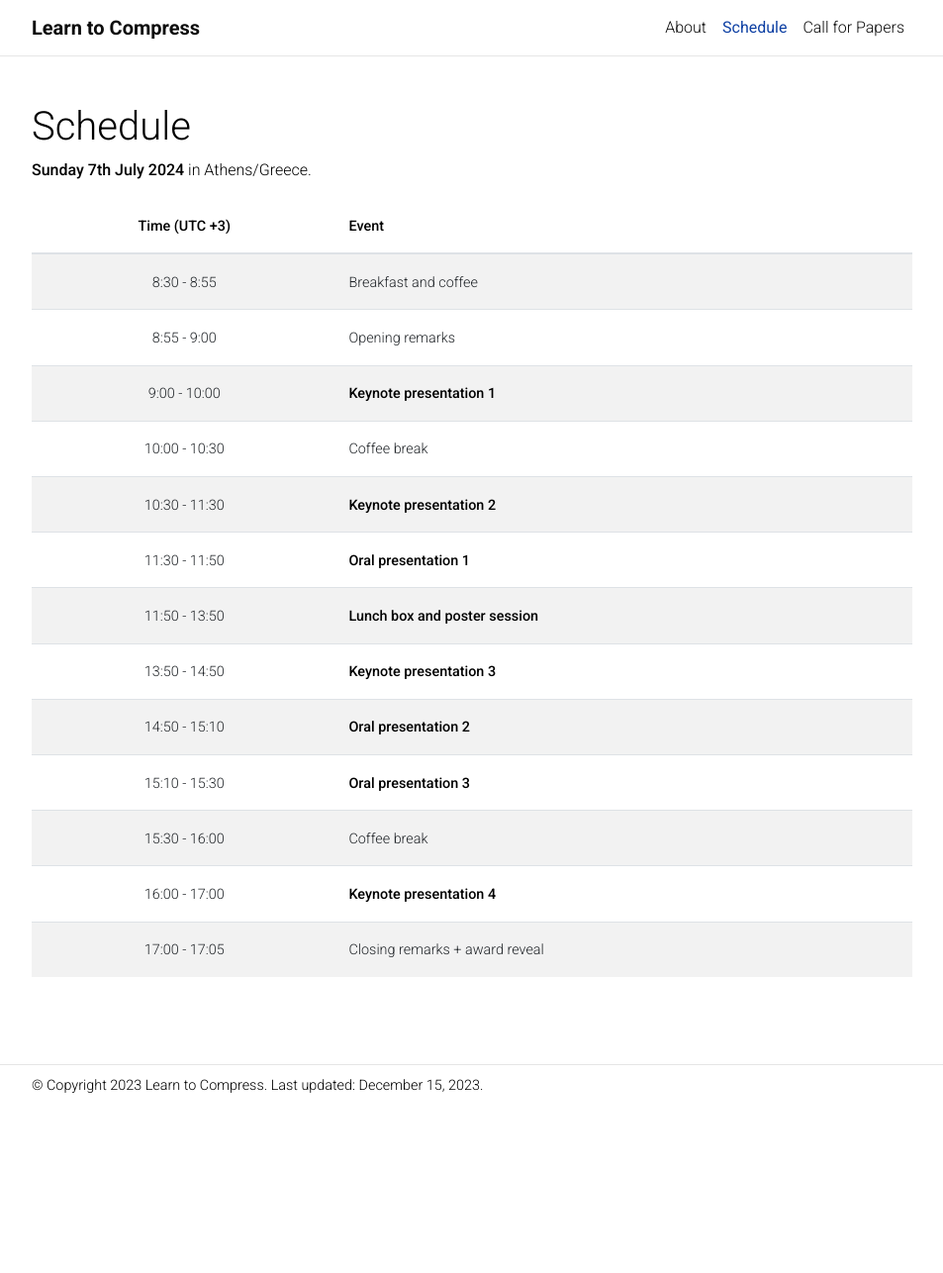
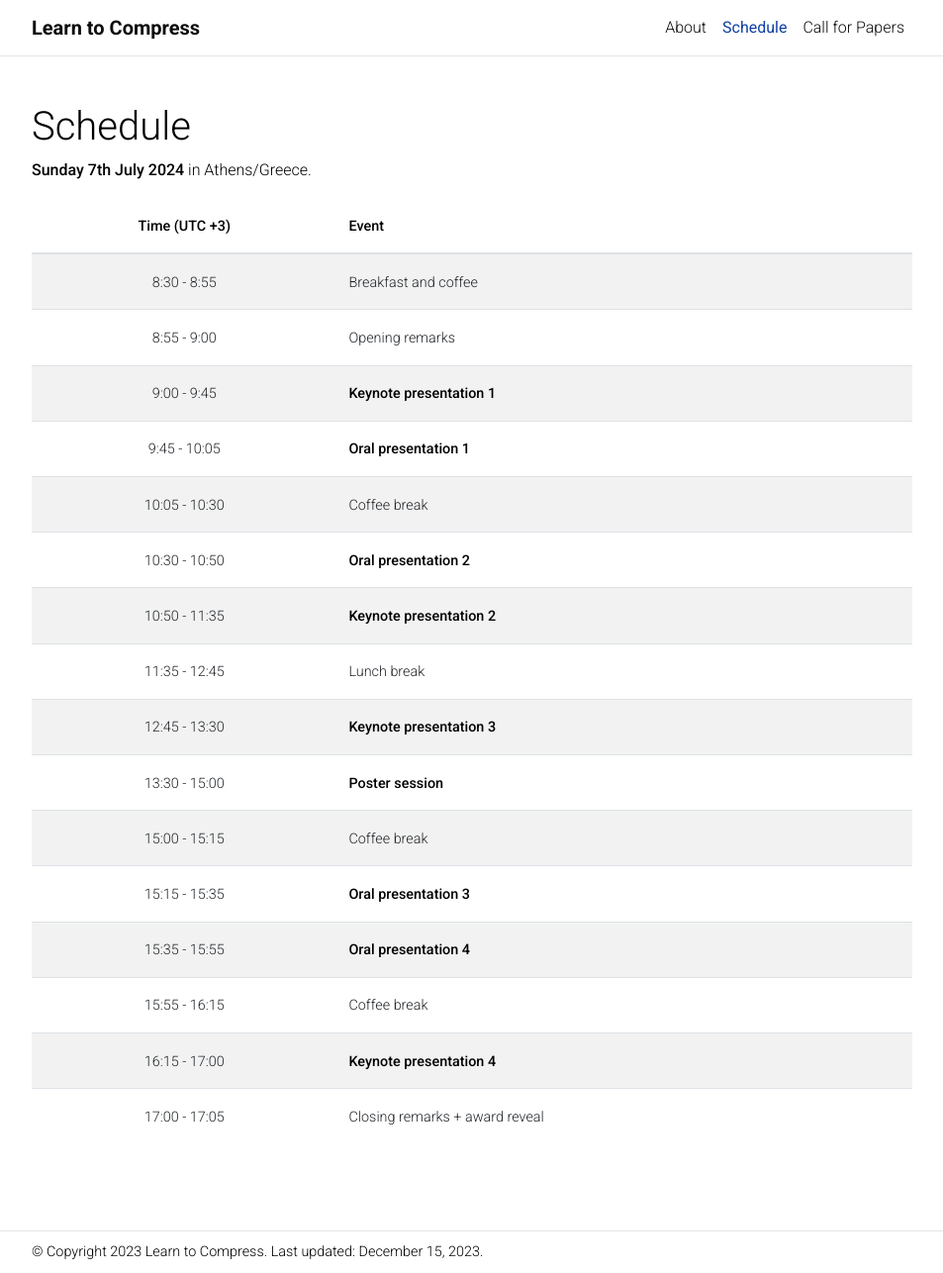
Before and after one commit to learn-to-compress-workshop-isit/learn-to-compress-workshop-isit.github.io, a Jekyll site: the page built from _pages/schedule.md, in a window 1280 px wide and 1286 px high. Shown: the whole window at 99% size, without its empty margins (163-1116 px from the left). Built offline with Jekyll 4.4.1, drawn with Linux system fonts in a browser that asks for light colours; comment, search, counter and statistics services are not loaded; a style sheet for code colours, icons or effects is not loaded.

Commit message:
update tentative schedule

```diff
--- a/_pages/schedule.md
+++ b/_pages/schedule.md
@@ -12,16 +12,19 @@ nav_order: 2
 | :------:   | :------- |
 | 8:30 - 8:55 | Breakfast and coffee |
 | 8:55 - 9:00 | Opening remarks |
-| 9:00 - 10:00 | **Keynote presentation 1** |
-| 10:00 - 10:30 | Coffee break |
-| 10:30 - 11:30 | **Keynote presentation 2**  |
-| 11:30 - 11:50 | **Oral presentation 1** |
-| 11:50 - 13:50 | **Lunch box and poster session** |
-| 13:50 - 14:50 | **Keynote presentation 3** |
-| 14:50 - 15:10 | **Oral presentation 2** |
-| 15:10 - 15:30 | **Oral presentation 3** |
-| 15:30 - 16:00 | Coffee break|
-| 16:00 - 17:00 | **Keynote presentation 4** |
+| 9:00 - 9:45 | **Keynote presentation 1** |
+| 9:45 - 10:05 | **Oral presentation 1** |
+| 10:05 - 10:30 | Coffee break |
+| 10:30 - 10:50 | **Oral presentation 2** |
+| 10:50 - 11:35 | **Keynote presentation 2**  |
+| 11:35 - 12:45 | Lunch break |
+| 12:45 - 13:30 | **Keynote presentation 3** |
+| 13:30 - 15:00 | **Poster session**  |
+| 15:00 - 15:15 | Coffee break |
+| 15:15 - 15:35 | **Oral presentation 3** |
+| 15:35 - 15:55 | **Oral presentation 4** |
+| 15:55 - 16:15 | Coffee break |
+| 16:15 - 17:00 | **Keynote presentation 4** |
 | 17:00 - 17:05 | Closing remarks + award reveal |
 {: .table}
 {: .table-striped}
```
Also changed, not shown: 10 other files.
